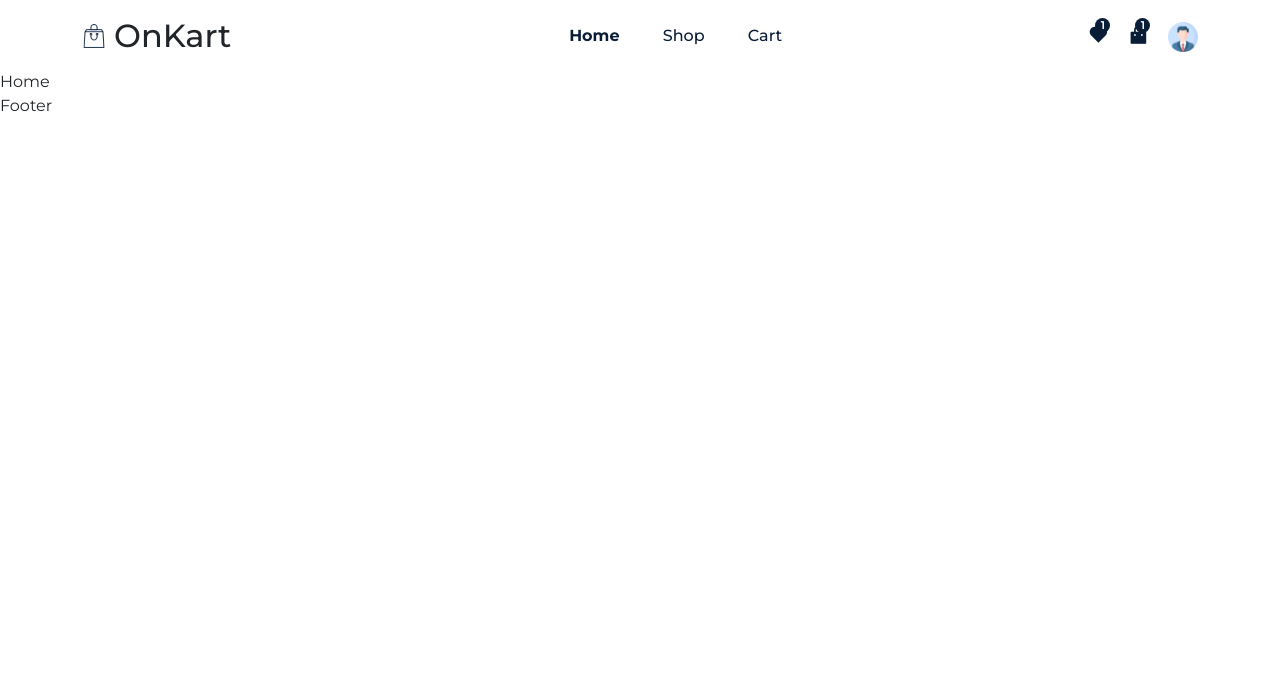
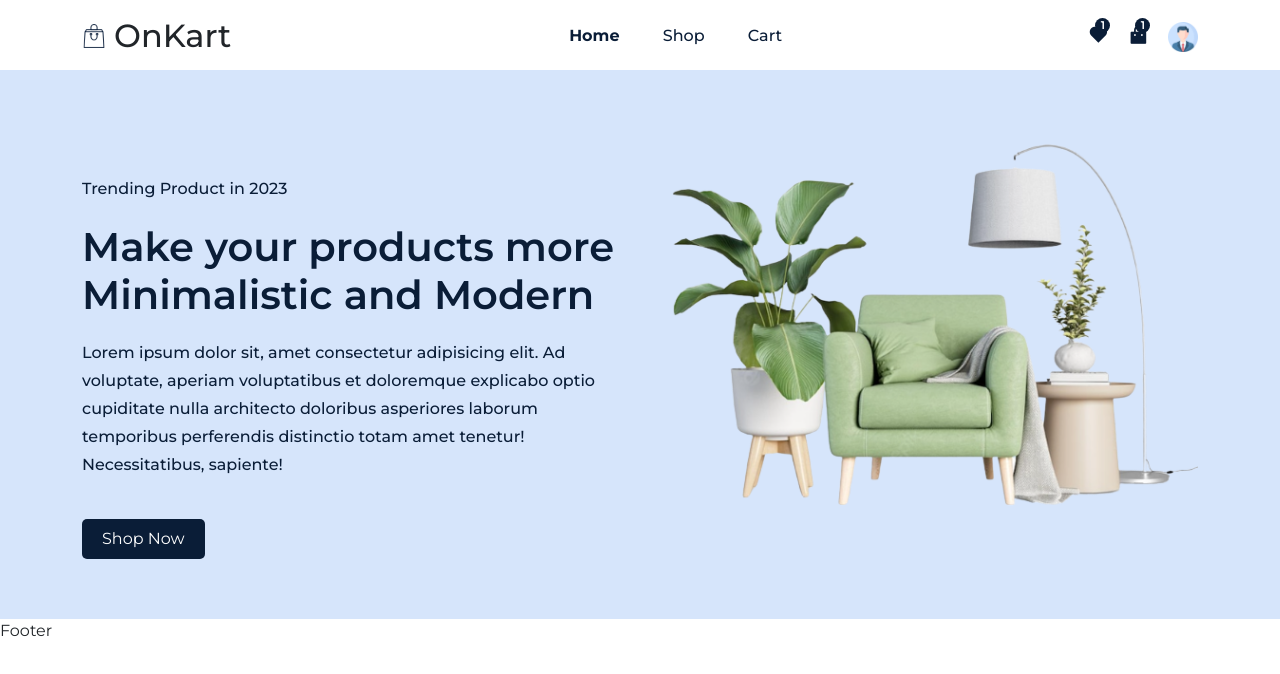
Before and after one commit to sahiba0915/OnKart, a React (Create React App) app: page /home in a window 1280 px wide. Shown: the top 674 px of the page. Built offline with nearby package versions, Linux system fonts and the light colour scheme.

Commit message:
style: added hero section

```diff
--- /dev/null
+++ b/src/components/Helmet/Helmet.jsx
@@ -0,0 +1,10 @@
+import React from 'react'
+
+const Helmet = (props) => {
+    document.title = 'OnKart -' + props.title;
+  return (
+    <div className='w-100'>{props.children}</div>
+  )
+}
+
+export default Helmet
--- a/src/pages/Home.jsx
+++ b/src/pages/Home.jsx
@@ -1,8 +1,39 @@
-import React from 'react'
+import React from 'react';
+import Helmet from '../components/Helmet/Helmet';
+import {Container, Row, Col} from "reactstrap";
+import heroImg from '../assets/images/hero-img.png';
+import '../styles/home.css';
 
 const Home = () => {
+
+  const year = new Date().getFullYear();
   return (
-    <div>Home</div>
+    <Helmet title = {'Home'}>
+      <section className="hero-section">
+        <Container>
+          <Row>
+            <Col lg='6' md='6'>
+              <div className="hero-content">
+                <p className="hero-subtitle">
+                  Trending Product in {year}
+                </p>
+                <h2>Make your products more Minimalistic and Modern</h2>
+                <p>Lorem ipsum dolor sit, amet consectetur adipisicing elit. Ad voluptate, aperiam voluptatibus et doloremque explicabo optio cupiditate nulla architecto doloribus asperiores
+                   laborum temporibus perferendis distinctio totam amet tenetur! Necessitatibus, sapiente!
+                </p>
+                <button className="buy-btn">Shop Now</button>
+              </div>
+            </Col>
+
+            <Col lg='6' md='6'>
+              <div className="hero-img">
+                <img src={heroImg} alt="hero-img" />
+              </div>
+            </Col>
+          </Row>
+        </Container>
+      </section>
+    </Helmet>
   )
 }
 
--- /dev/null
+++ b/src/styles/home.css
@@ -0,0 +1,39 @@
+.hero-section {
+    background-color: var(--hero-bg);
+}
+
+.hero-section h2{
+    color: var(--primary-color);
+    font-size: 2.5rem;
+    font-weight: 600;
+    margin: 20px 0px;
+}
+
+.hero-section p {
+    color: var(--primary-color);
+    line-height: 28px;
+}
+
+.hero-section:nth-child(1){
+    font-weight: 500;
+}
+
+.buy-btn {
+    border: none;
+    outline: none;
+    padding: 8px 20px;
+    border-radius: 5px;
+    background: var(--primary-color);
+    color: #fff;
+    cursor: pointer;
+    font-size: 1rem;
+    margin-top: 40px;
+}
+
+.buy-btn a:hover {
+    color: #fff;
+}
+
+.hero-content {
+    padding-top: 45px;
+}
```
Also changed, not shown: src/services/services.jsx (added, +11 -0 lines), src/services/services.css (added).
